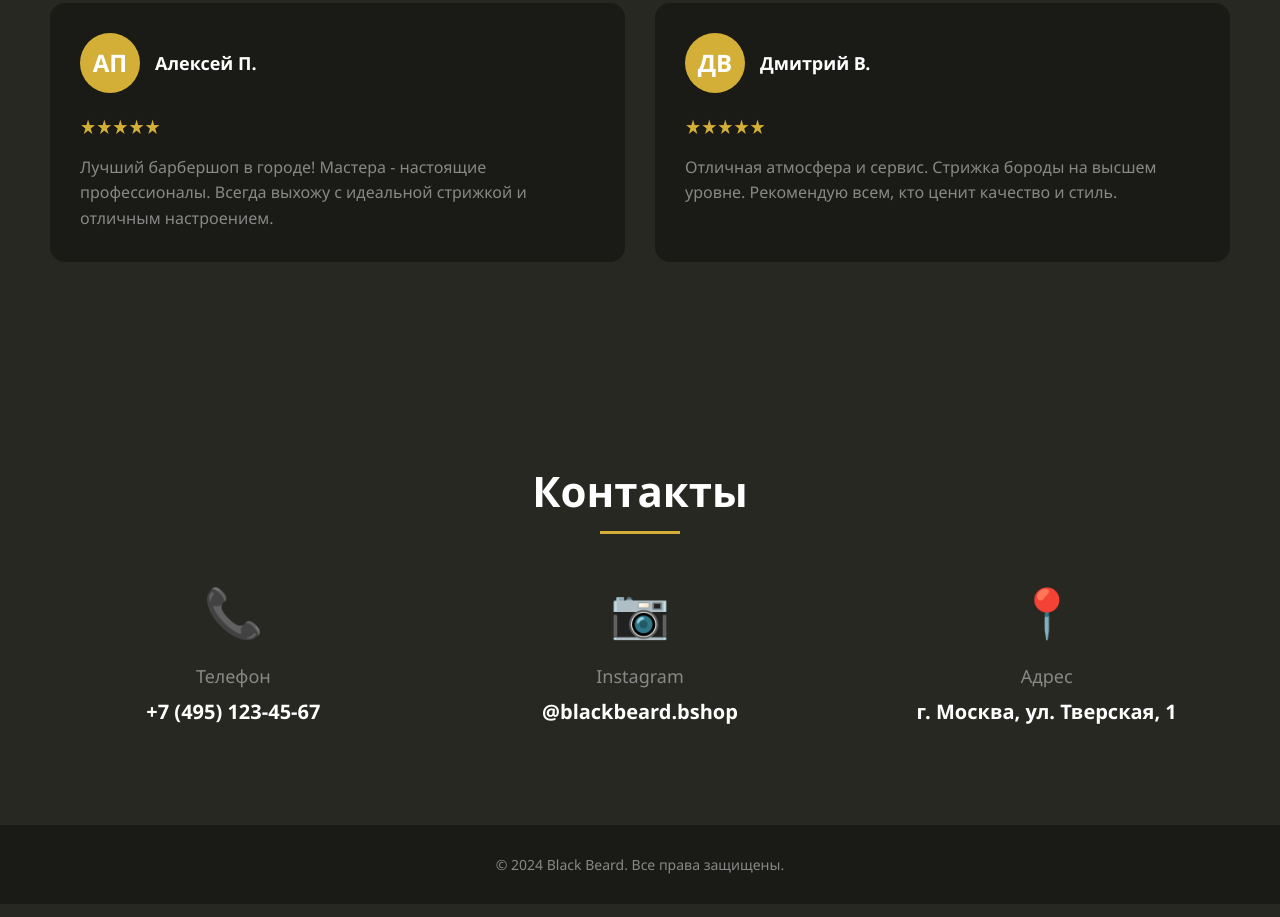
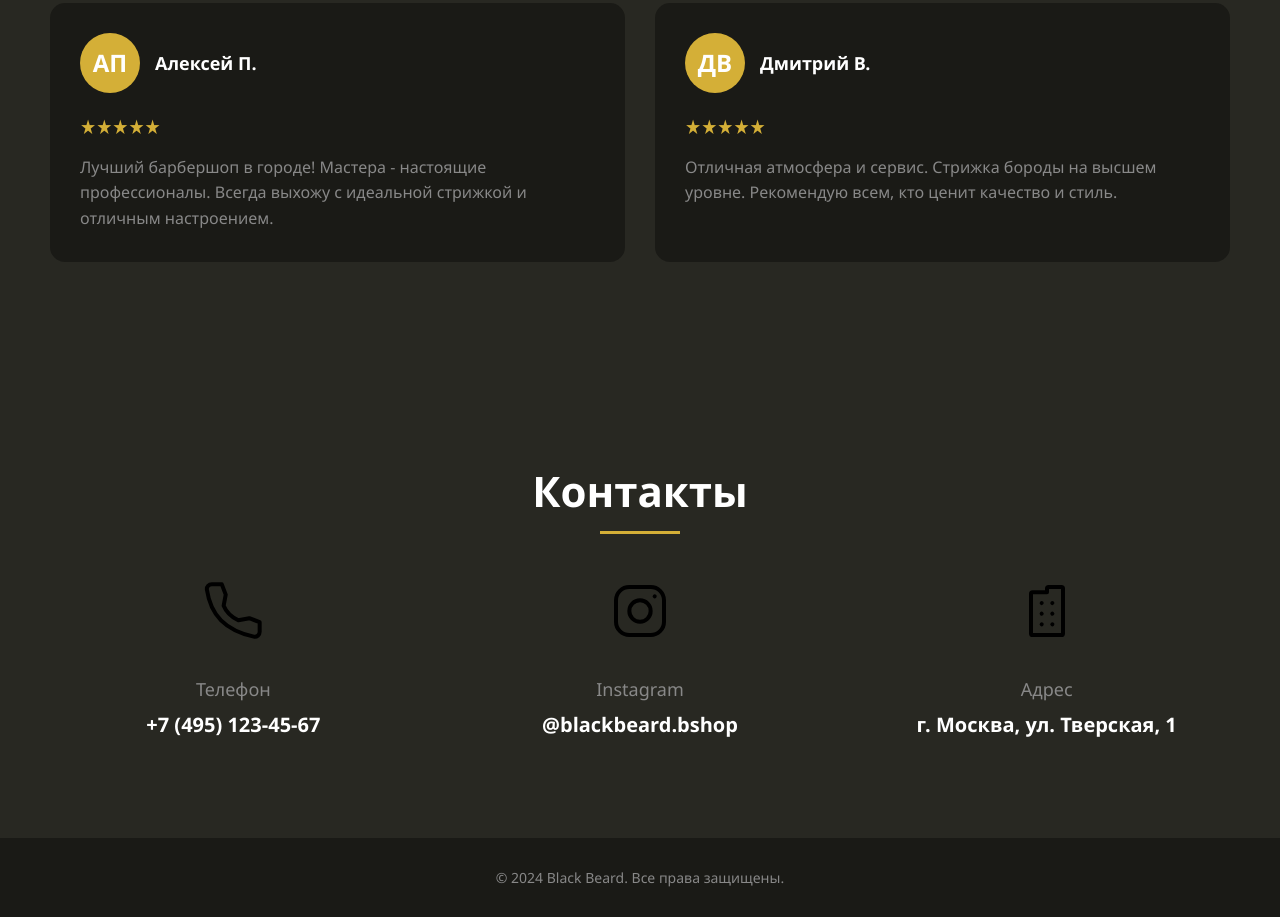
Before and after one commit to 0y6ek/Barbershop.github.io, a plain HTML site: page index.html in a window 1280 px wide. Shown: the part 3804-4721 px from the top of the page. Drawn offline with Linux system fonts and the light colour scheme.

Commit message:
Replace contact icons with SVGs

```diff
--- a/index.html
+++ b/index.html
@@ -139,17 +139,23 @@
             <h2 class="section-title">Контакты</h2>
             <div class="contacts-grid">
                 <div class="contact-item">
-                    <div class="contact-icon">📞</div>
+                    <div class="contact-icon">
+                        <?xml version="1.0" encoding="UTF-8"?><svg width="64px" height="64px" stroke-width="1.5" viewBox="0 0 24 24" fill="none" xmlns="http://www.w3.org/2000/svg" color="#000000"><path d="M18.1182 14.702L14 15.5C11.2183 14.1038 9.5 12.5 8.5 10L9.26995 5.8699L7.81452 2L4.0636 2C2.93605 2 2.04814 2.93178 2.21654 4.04668C2.63695 6.83 3.87653 11.8765 7.5 15.5C11.3052 19.3052 16.7857 20.9564 19.802 21.6127C20.9668 21.8662 22 20.9575 22 19.7655L22 16.1812L18.1182 14.702Z" stroke="#000000" stroke-width="1.5" stroke-linecap="round" stroke-linejoin="round"></path></svg>
+                    </div>
                     <div class="contact-label">Телефон</div>
                     <div class="contact-value">+7 (495) 123-45-67</div>
                 </div>
                 <div class="contact-item">
-                    <div class="contact-icon">📷</div>
+                    <div class="contact-icon">
+                        <?xml version="1.0" encoding="UTF-8"?><svg width="64px" height="64px" stroke-width="1.5" viewBox="0 0 24 24" fill="none" xmlns="http://www.w3.org/2000/svg" color="#000000"><path d="M12 16C14.2091 16 16 14.2091 16 12C16 9.79086 14.2091 8 12 8C9.79086 8 8 9.79086 8 12C8 14.2091 9.79086 16 12 16Z" stroke="#000000" stroke-width="1.5" stroke-linecap="round" stroke-linejoin="round"></path><path d="M3 16V8C3 5.23858 5.23858 3 8 3H16C18.7614 3 21 5.23858 21 8V16C21 18.7614 18.7614 21 16 21H8C5.23858 21 3 18.7614 3 16Z" stroke="#000000" stroke-width="1.5"></path><path d="M17.5 6.51L17.51 6.49889" stroke="#000000" stroke-width="1.5" stroke-linecap="round" stroke-linejoin="round"></path></svg>
+                    </div>
                     <div class="contact-label">Instagram</div>
                     <div class="contact-value">@blackbeard.bshop</div>
                 </div>
                 <div class="contact-item">
-                    <div class="contact-icon">📍</div>
+                    <div class="contact-icon">
+                        <?xml version="1.0" encoding="UTF-8"?><svg width="64px" height="64px" stroke-width="1.5" viewBox="0 0 24 24" fill="none" xmlns="http://www.w3.org/2000/svg" color="#000000"><path d="M10 9.01L10.01 8.99889" stroke="#000000" stroke-width="1.5" stroke-linecap="round" stroke-linejoin="round"></path><path d="M14 9.01L14.01 8.99889" stroke="#000000" stroke-width="1.5" stroke-linecap="round" stroke-linejoin="round"></path><path d="M10 13.01L10.01 12.9989" stroke="#000000" stroke-width="1.5" stroke-linecap="round" stroke-linejoin="round"></path><path d="M14 13.01L14.01 12.9989" stroke="#000000" stroke-width="1.5" stroke-linecap="round" stroke-linejoin="round"></path><path d="M10 17.01L10.01 16.9989" stroke="#000000" stroke-width="1.5" stroke-linecap="round" stroke-linejoin="round"></path><path d="M14 17.01L14.01 16.9989" stroke="#000000" stroke-width="1.5" stroke-linecap="round" stroke-linejoin="round"></path><path d="M6 20.4V5.6C6 5.26863 6.26863 5 6.6 5H12V3.6C12 3.26863 12.2686 3 12.6 3H17.4C17.7314 3 18 3.26863 18 3.6V20.4C18 20.7314 17.7314 21 17.4 21H6.6C6.26863 21 6 20.7314 6 20.4Z" stroke="#000000" stroke-width="1.5" stroke-linecap="round" stroke-linejoin="round"></path></svg>
+                    </div>
                     <div class="contact-label">Адрес</div>
                     <div class="contact-value">г. Москва, ул. Тверская, 1</div>
                 </div>
```
